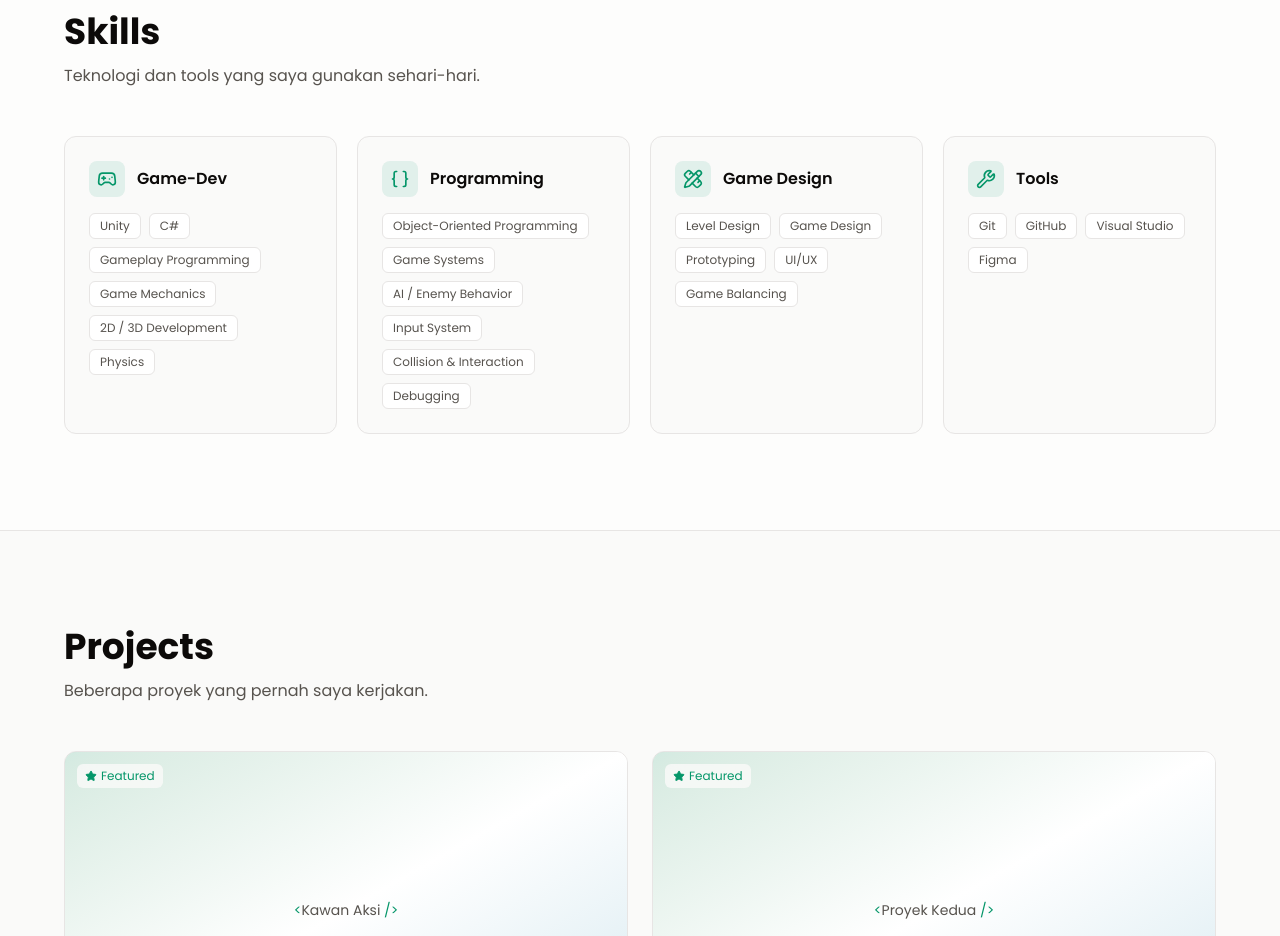
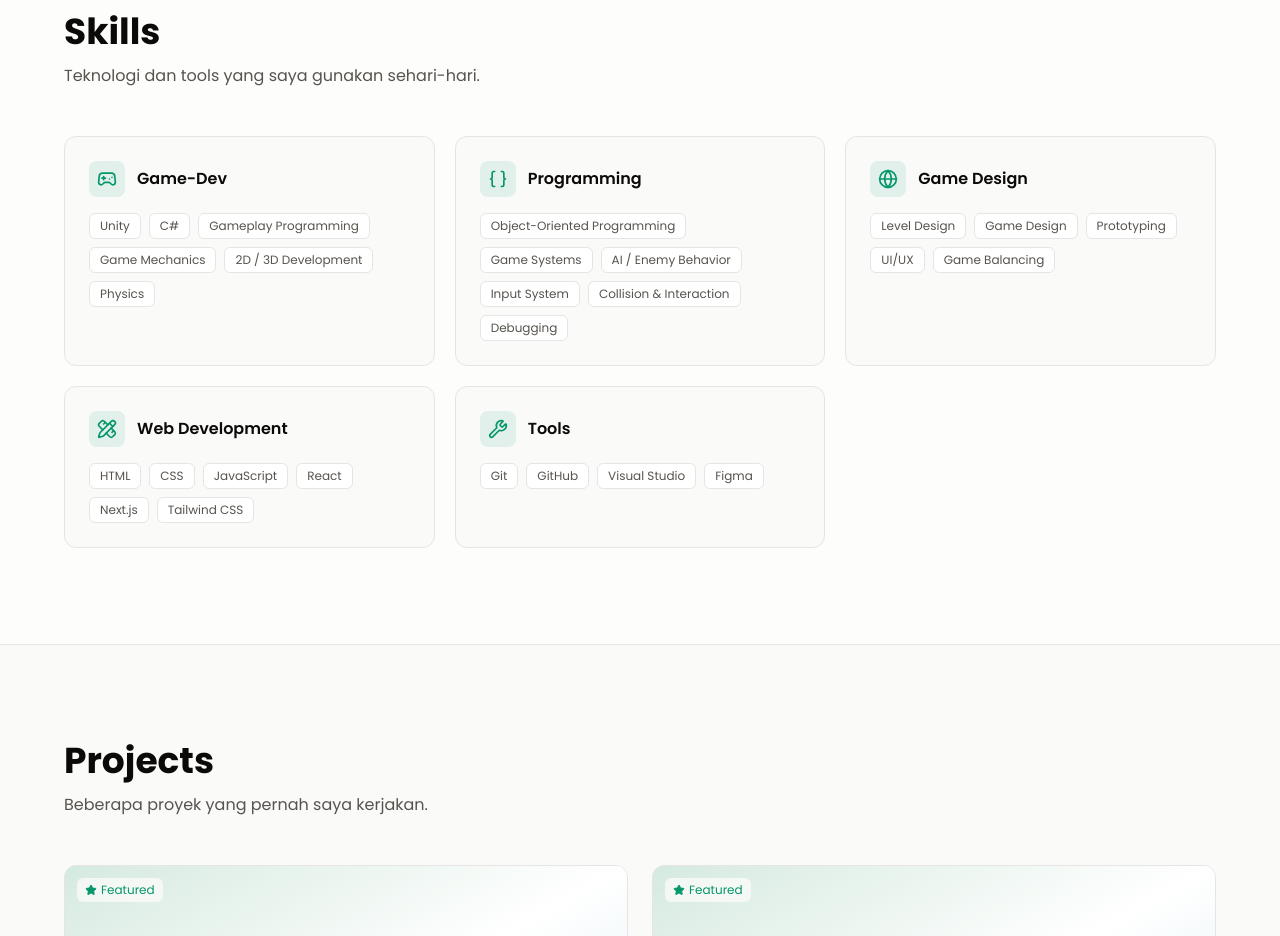
Before and after one commit to Ridho-Fauzan/MuhammadRidhoWeb, a Next.js app: page / in a window 1280 px wide. Shown: the part 1560-2496 px from the top of the page. Built offline with nearby package versions, Linux system fonts and the light colour scheme.

Commit message:
Small Changes

```diff
--- a/src/components/Skills.tsx
+++ b/src/components/Skills.tsx
@@ -1,16 +1,16 @@
-import { Braces, Gamepad2, PencilRuler, Wrench } from "lucide-react";
+import { Braces, Gamepad2, Globe, PencilRuler, Wrench } from "lucide-react";
 import { skills } from "@/data/profile";
 import Reveal from "./Reveal";
 import SectionTitle from "./SectionTitle";
 
-const icons = [Gamepad2, Braces, PencilRuler, Wrench];
+const icons = [Gamepad2, Braces, Globe, PencilRuler, Wrench];
 
 export default function Skills() {
   return (
     <section id="skills" className="py-24 px-6 bg-surface/60 border-y border-border">
       <div className="max-w-6xl mx-auto">
         <SectionTitle title="Skills" subtitle="Teknologi dan tools yang saya gunakan sehari-hari." />
-        <div className="grid sm:grid-cols-2 lg:grid-cols-4 gap-5">
+        <div className="grid sm:grid-cols-2 lg:grid-cols-3 gap-5">
           {skills.map((s, i) => {
             const Icon = icons[i % icons.length];
             return (
--- a/src/data/profile.ts
+++ b/src/data/profile.ts
@@ -17,7 +17,7 @@ export const profile = {
   /** Taruh foto di /public lalu isi path-nya, mis. "/foto.jpg". Kosong = tampil inisial. */
   avatarUrl: "/plo.jpg",
   /** Teks yang bergantian diketik di hero ("Hi, I'm ...") */
-  typewriter: ["Muhammad Ridho Fathi Fauzan", "a Game Developer", "a Dedicated Gamer"],
+  typewriter: ["Muhammad Ridho Fathi Fauzan", "a Game Developer", "a Dedicated Gamer", "a Tech Enthusiast", "Web Developer"],
   tagline: "Membangun game yang imersif dan menyenangkan, sambil terus belajar dan berkembang di dunia game development.",
   heroBadges: ["Unity", "C#", 'three.js'],
   about: [
@@ -54,6 +54,10 @@ export const skills: { category: string; items: string[] }[] = [
   {
     category: "Game Design",
     items: ["Level Design", "Game Design", "Prototyping", "UI/UX", "Game Balancing"],
+  },
+  {
+    category: "Web Development",
+    items: ["HTML", "CSS", "JavaScript", "React", "Next.js", "Tailwind CSS"],
   },
   {
     category: "Tools",
```
